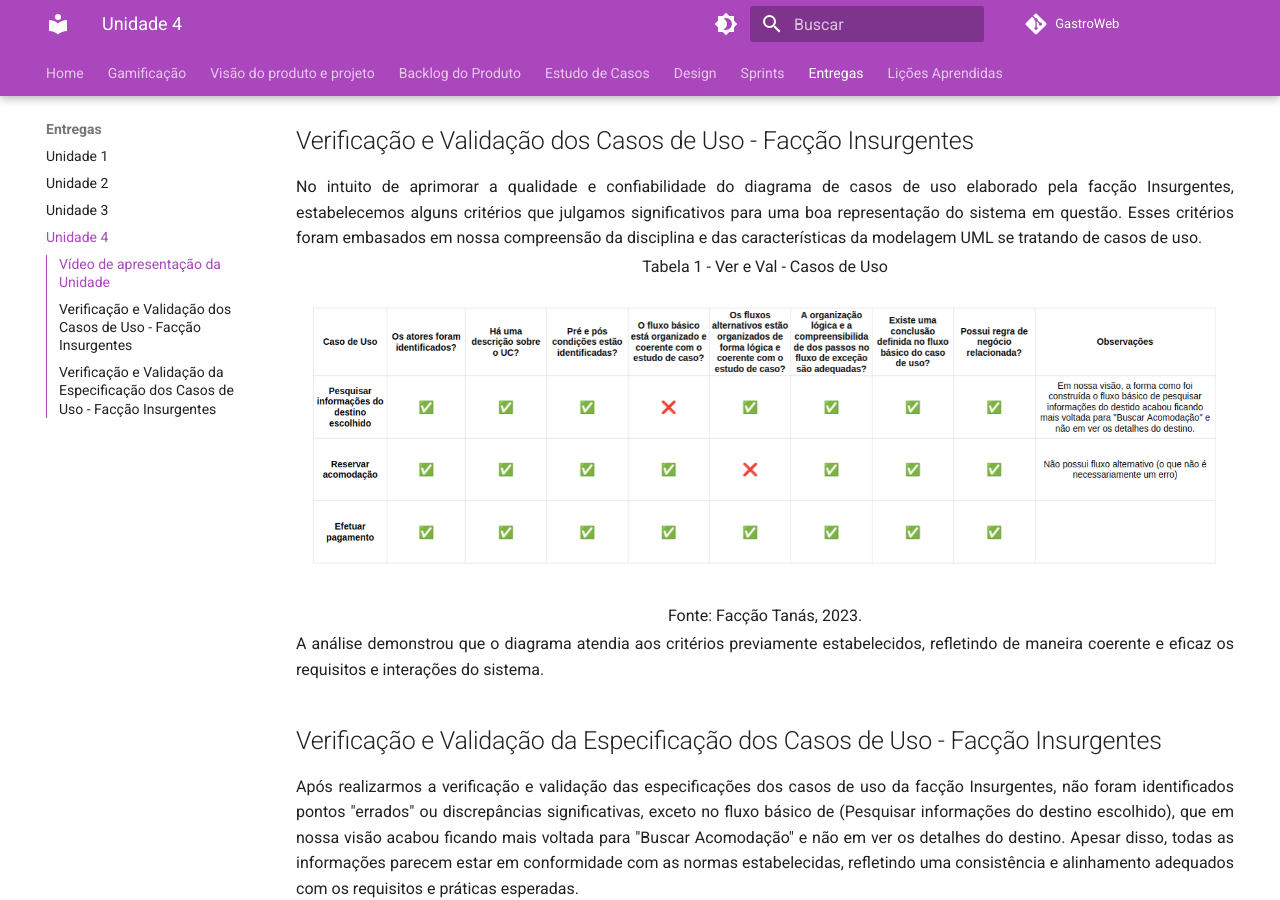
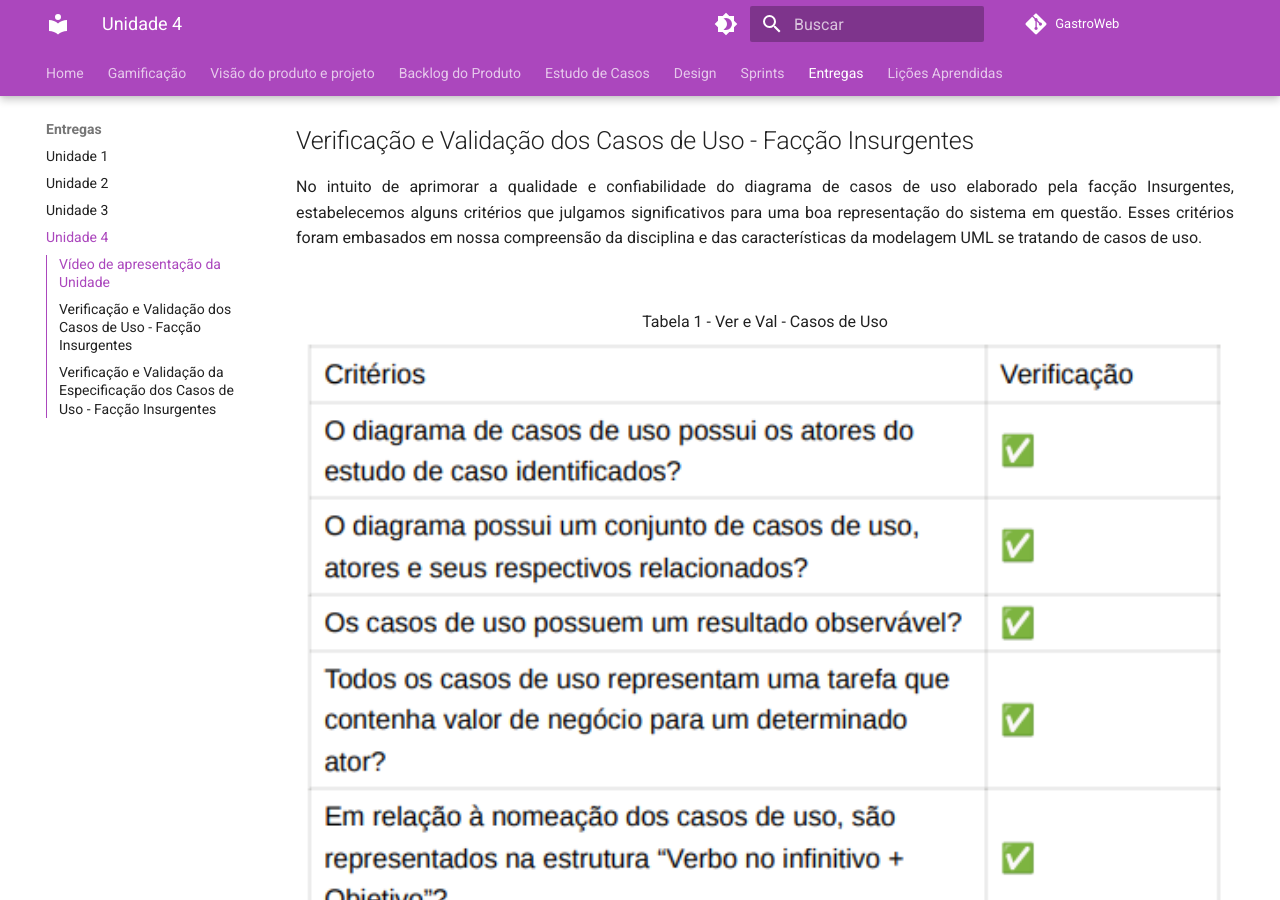
Before and after one commit to mdsreq-fga-unb/2023.2-GastroWeb, an MkDocs documentation site: the page built from docs/entregas/unidade-4.md, in a window 1280 px wide and 900 px high, scrolled down 561 px. Built offline with MkDocs 1.6.1 and Material for MkDocs 9.7.7, drawn with Linux system fonts in a browser that asks for light colours; comment, search, counter and statistics services are not loaded; grey boxes are pictures that could not be loaded.

```diff
--- a/docs/entregas/unidade-4.md
+++ b/docs/entregas/unidade-4.md
@@ -11,11 +11,15 @@ Acesse o link do vídeo, caso não funcione, clicando <a href="https://youtu.be/
 No intuito de aprimorar a qualidade e confiabilidade do diagrama de casos de uso elaborado pela facção Insurgentes, estabelecemos alguns critérios que julgamos significativos para uma boa representação do sistema em questão. Esses critérios foram embasados em nossa compreensão da disciplina e das características da modelagem UML se tratando de casos de uso.
 </div>
 
+</br>
+
 <div style="text-align: center; margin: 3px">
 Tabela 1 - Ver e Val - Casos de Uso
-<img src="https://github.com/mdsreq-fga-unb/2023.2-GastroWeb/blob/GitPages/docs/images/ver_e_val_insurgentes_esp.png?raw=true" alt="UC" style="width: 50rem">
+<img src="https://github.com/mdsreq-fga-unb/2023.2-GastroWeb/blob/GitPages/docs/images/verival_UC_INSU.png?raw=true" alt="UC" style="width: 50rem">
 Fonte: Facção Tanás, 2023.
 </div>
+
+</br>
 
 <div style="text-align: justify">
 
```
Also changed, not shown: docs/visao-produto-projeto/licoes-aprendidas.md (+4 -0 lines).
